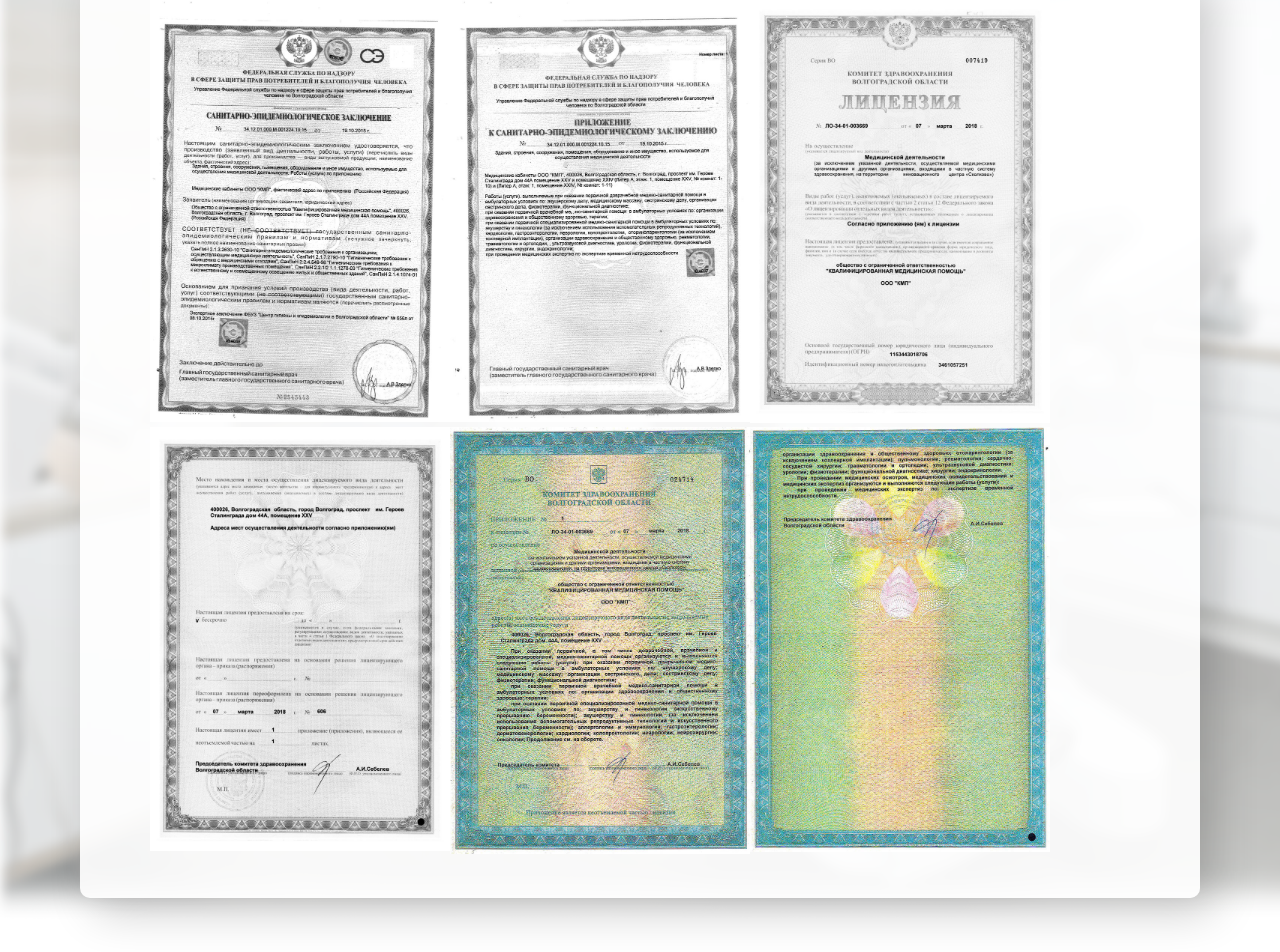
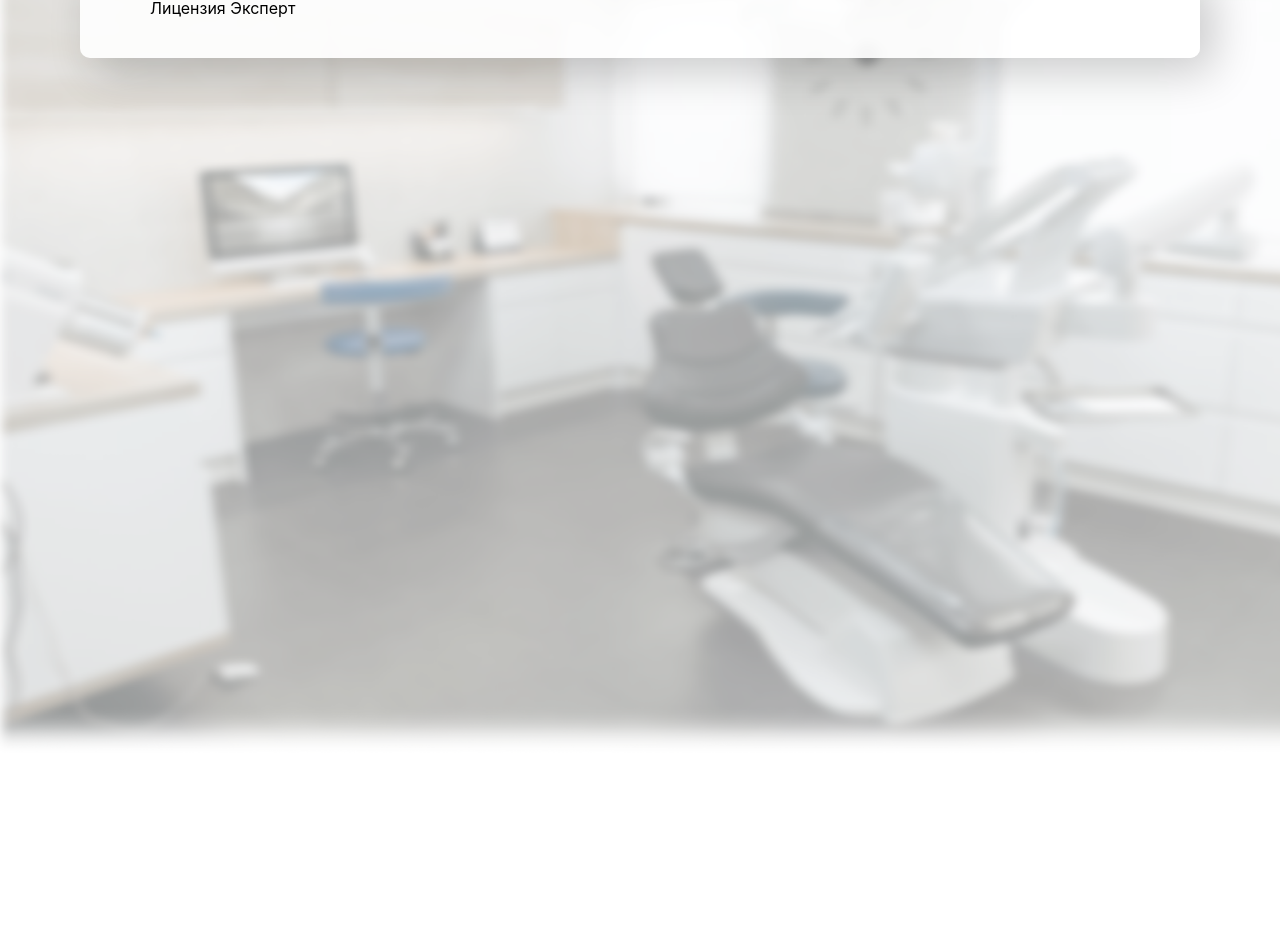
Before and after one commit to CanUFeelMyHeart/expertPlus, a React (Create React App) app: page /info/licence in a window 1280 px wide. Shown: the part 309-1261 px from the top of the page. Built offline with nearby package versions, Linux system fonts and the light colour scheme; the HTML template or start-up script is replaced by a standard one.

Commit message:
add: add licence

```diff
--- a/src/pages/InformationPage/InfoLicencePage/InfoLicencePage.jsx
+++ b/src/pages/InformationPage/InfoLicencePage/InfoLicencePage.jsx
@@ -1,49 +1,16 @@
 import React from "react";
 import { InformationContainerComponent } from "../../../components/InformationContainerComponent/InformationContainerComponent";
-import pic1 from "../../../assets/images/documents/1.jpg";
-import pic2 from "../../../assets/images/documents/2.jpg";
-import pic3 from "../../../assets/images/documents/3.jpg";
-import pic4 from "../../../assets/images/documents/4.jpg";
-import pic5 from "../../../assets/images/documents/5.jpg";
-import pic6 from "../../../assets/images/documents/6.jpg";
+
+import licence_expert from "assets/documents/licence_expert.pdf";
 import "./InfoLicencePage.css";
 
 export const InfoLicencePage = () => {
    return (
       <div className="InfoLicencePage">
          <InformationContainerComponent header="Лицензии">
-        <div className="InfoLicencePage__container">
-          <div className="InfoLicencePage__picture">
-            <a href={pic1} target="_blank" rel="noreferrer">
-              <img src={pic1} alt="licence1" />
+               <a href={licence_expert} target="_blank" rel="noreferrer">
+                  Лицензия Эксперт
                </a>
-          </div>
-          <div className="InfoLicencePage__picture">
-            <a href={pic2} target="_blank" rel="noreferrer">
-              <img src={pic2} alt="licence2" />
-            </a>
-          </div>
-          <div className="InfoLicencePage__picture">
-            <a href={pic5} target="_blank" rel="noreferrer">
-              <img src={pic5} alt="licence5" />
-            </a>
-          </div>
-          <div className="InfoLicencePage__picture">
-            <a href={pic6} target="_blank" rel="noreferrer">
-              <img src={pic6} alt="licence6" />
-            </a>
-          </div>
-          <div className="InfoLicencePage__picture">
-            <a href={pic3} target="_blank" rel="noreferrer">
-              <img src={pic3} alt="licence3" />
-            </a>
-          </div>
-          <div className="InfoLicencePage__picture">
-            <a href={pic4} target="_blank" rel="noreferrer">
-              <img src={pic4} alt="licence4" />
-            </a>
-          </div>
-        </div>
          </InformationContainerComponent>
       </div>
    );
```
Also changed, not shown: 1 other file (tests, documents, lock files or other folders). Lines whose indentation alone changed are shown as unchanged.
